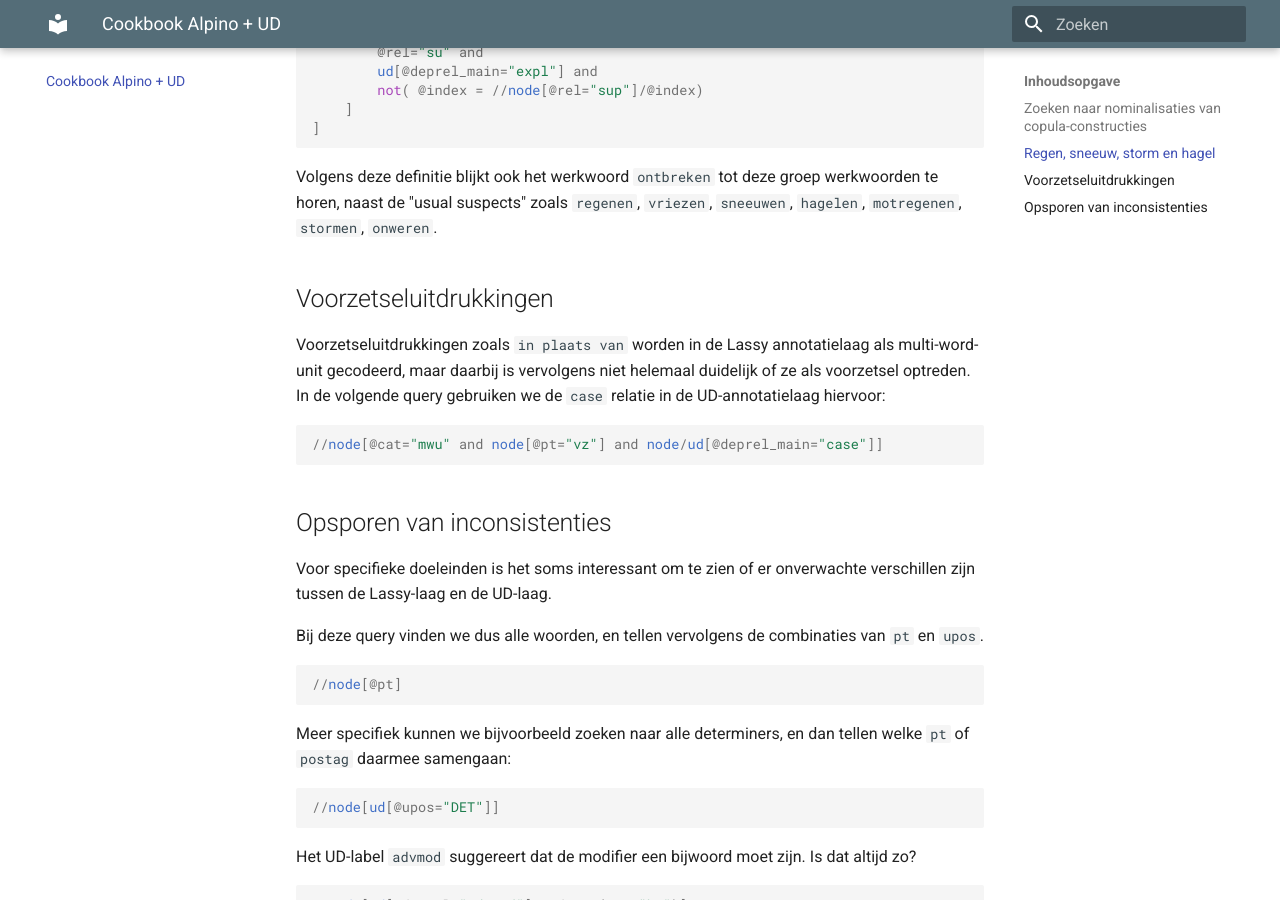
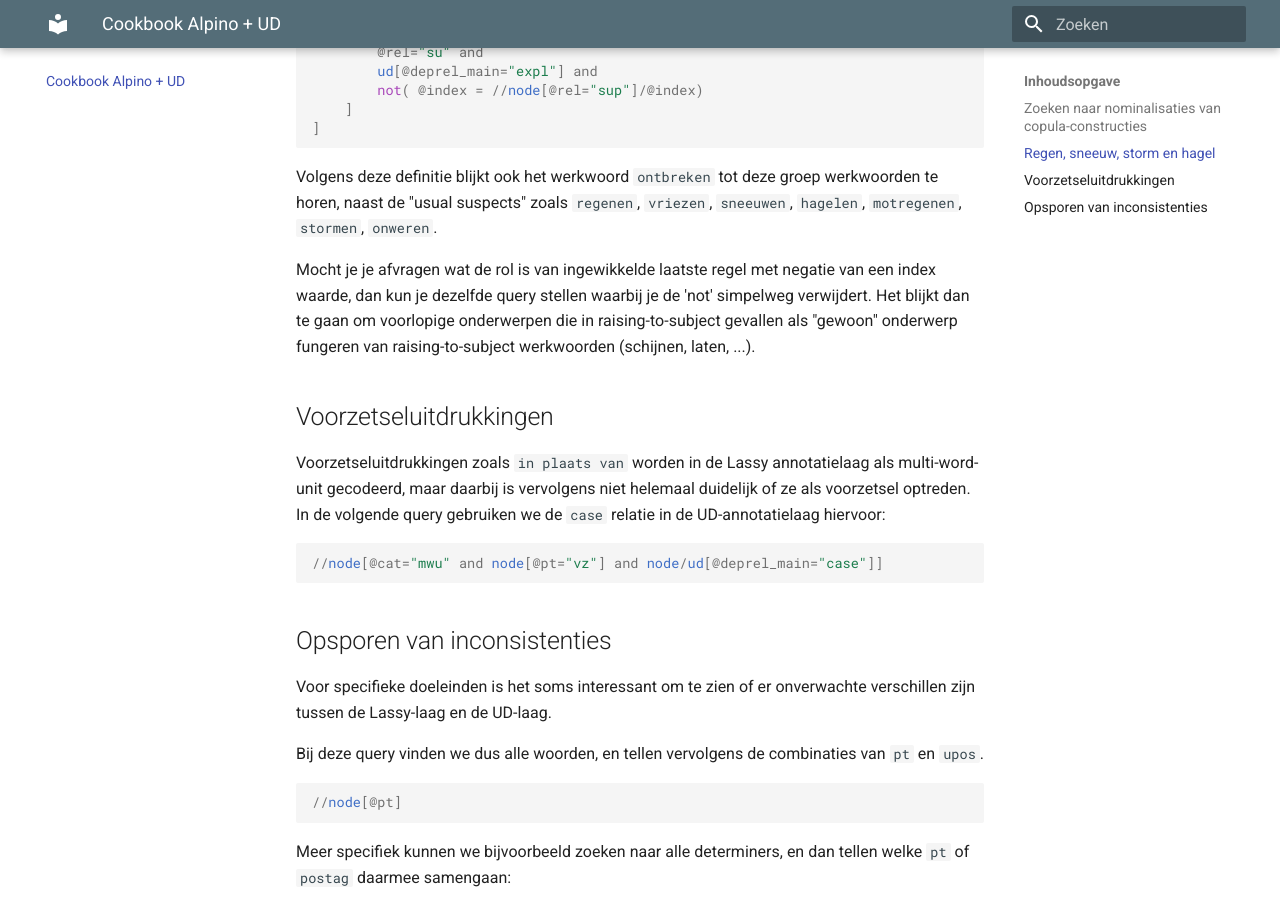
Before and after one commit to rug-compling/alud-docs, an MkDocs documentation site: the page built from docs/alpinoud.md, in a window 1280 px wide and 900 px high, scrolled down 884 px. Built offline with MkDocs 1.6.1 and Material for MkDocs 9.7.7, drawn with Linux system fonts in a browser that asks for light colours.

```diff
--- a/docs/alpinoud.md
+++ b/docs/alpinoud.md
@@ -28,6 +28,7 @@ In de volgende query gaan we op zoek naar de zogenaamde `weather verbs`. In UD k
 
 Volgens deze definitie blijkt ook het werkwoord `ontbreken` tot deze groep werkwoorden te horen, naast de "usual suspects" zoals `regenen`, `vriezen`, `sneeuwen`, `hagelen`, `motregenen`, `stormen`, `onweren`.
 
+Mocht je je afvragen wat de rol is van ingewikkelde laatste regel met negatie van een index waarde, dan kun je dezelfde query stellen waarbij je de 'not' simpelweg verwijdert. Het blijkt dan te gaan om voorlopige onderwerpen die in raising-to-subject gevallen als "gewoon" onderwerp fungeren van raising-to-subject werkwoorden (schijnen, laten, ...).
 
 ## Voorzetseluitdrukkingen
 
```
